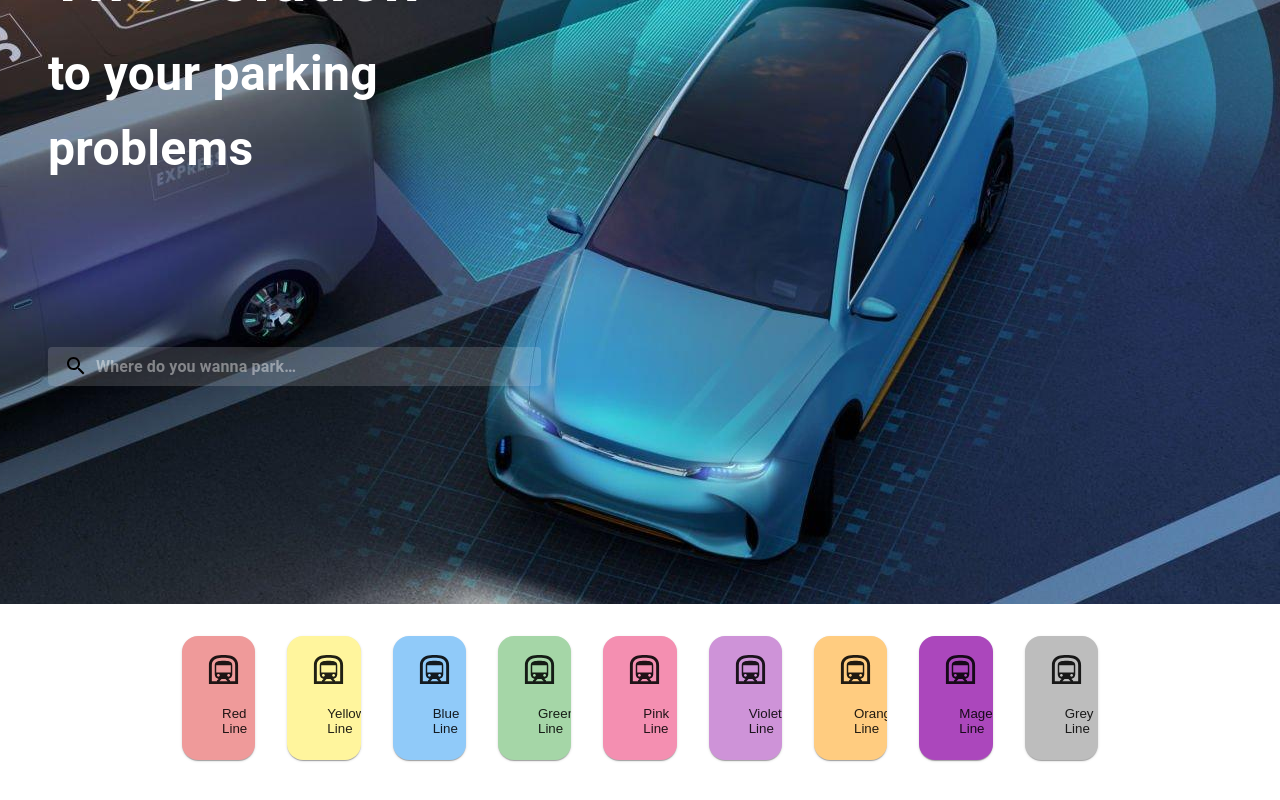
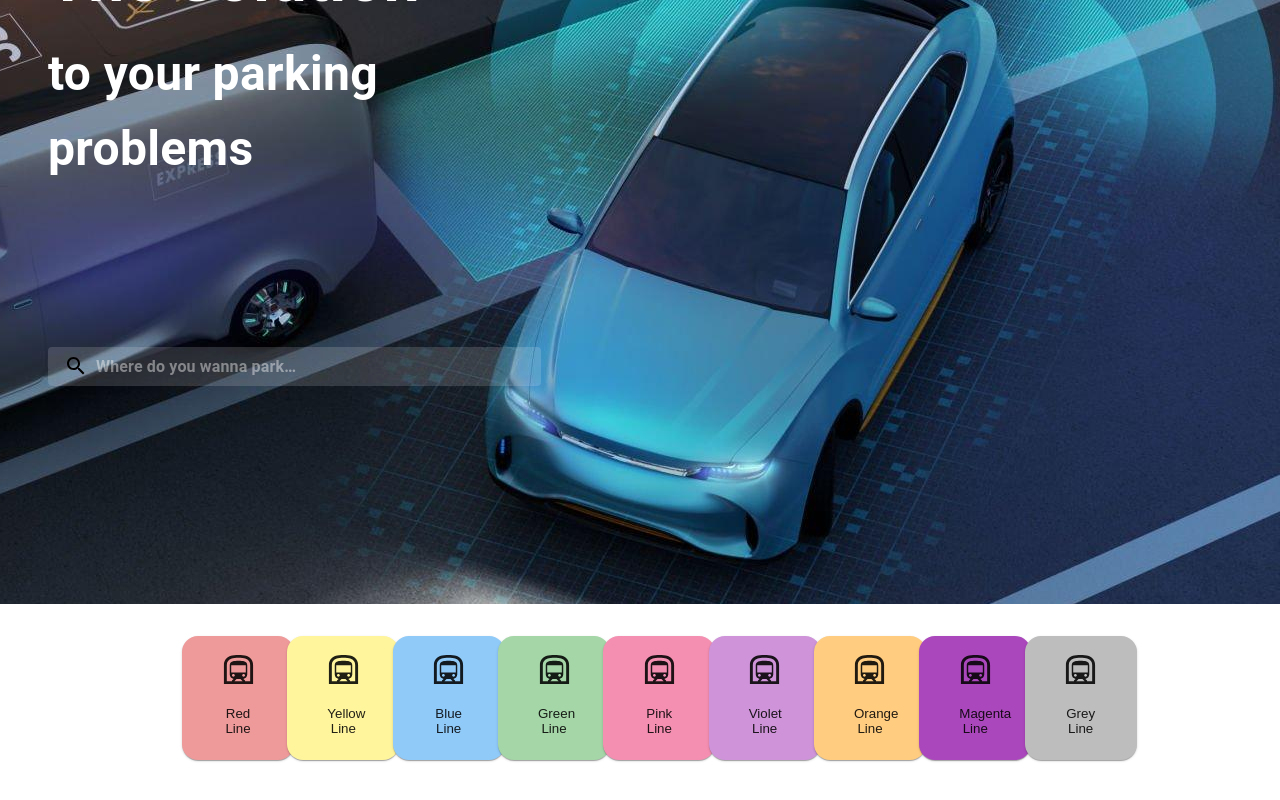
Before and after one commit to Deepanshu380/WEPARK, a React (Create React App) app: page / in a window 1280 px wide. Shown: the part 236-1036 px from the top of the page. Built offline with nearby package versions, Linux system fonts and the light colour scheme.

Commit message:
Changes in Cards of Lines

```diff
--- a/src/components/Lines.jsx
+++ b/src/components/Lines.jsx
@@ -18,12 +18,20 @@ const lines = () => {
               to={`/${lineName}/line`}
               style={{ textDecoration: "none", color: "black" }}
             >
-                    <CardActionArea>
-
-                <Card style={{ borderRadius:"1rem",backgroundColor:colorsData[index] }}>
+              <CardActionArea>
+                <Card
+                  style={{
+                    width:"7rem",
+                    borderRadius: "1rem",
+                    backgroundColor: colorsData[index],
+                  }}
+                >
                   <Container align="center">
-                                <SubwayOutlinedIcon fontSize="large" style={{ marginTop:"1rem"} } />
-                  <CardContent >{lineName} Line</CardContent>
+                    <SubwayOutlinedIcon
+                      fontSize="large"
+                      style={{ marginTop: "1rem" }}
+                    />
+                    <CardContent style={{align:"center"}}>{lineName} Line</CardContent>
                   </Container>
                 </Card>
               </CardActionArea>
```
